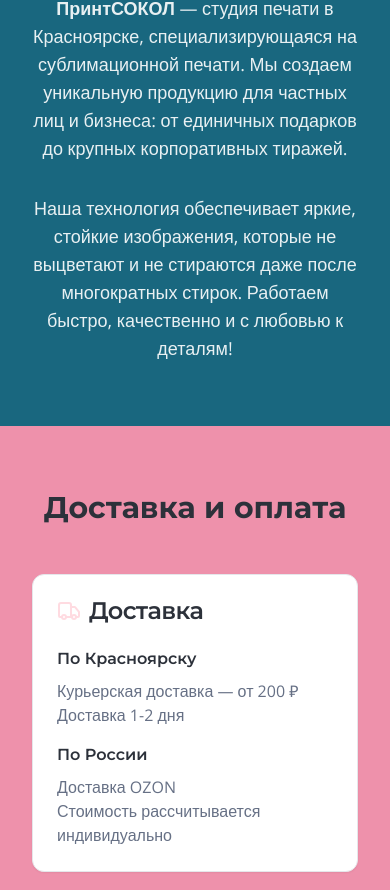
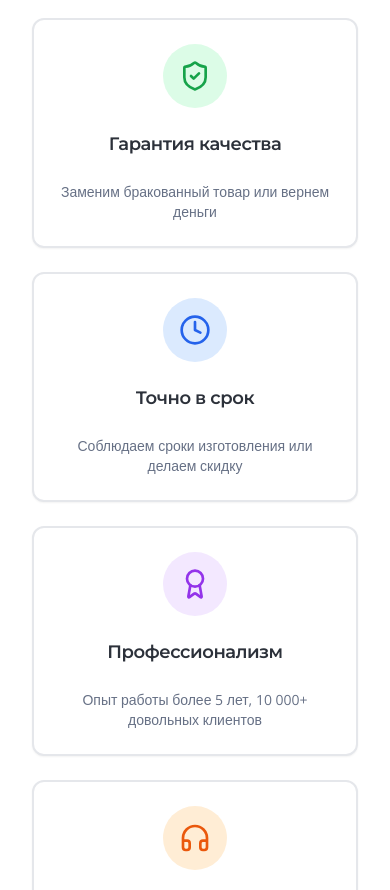
Before and after one commit to pr-poehali-dev/print-sokol-web, a React (Vite) app: page / in a window 390 px wide. Shown: the part 6534-7424 px from the top of the page. Built offline with nearby package versions, Linux system fonts and the light colour scheme.

Commit message:
ещё что ну-нибудь для улучшу на сайте

```diff
--- a/src/components/sections/ContentSections.tsx
+++ b/src/components/sections/ContentSections.tsx
@@ -147,6 +147,69 @@ export default function ContentSections() {
                 <p className="text-white font-semibold">Премиум футболка</p>
               </div>
             </div>
+          </div>
+        </div>
+      </section>
+
+      <section className="py-16 md:py-24 bg-white">
+        <div className="container">
+          <h2 className="text-3xl md:text-4xl font-bold text-center mb-12">Наши гарантии</h2>
+          <div className="grid grid-cols-1 md:grid-cols-2 lg:grid-cols-4 gap-6 max-w-6xl mx-auto">
+            <Card className="text-center hover:shadow-xl transition-all duration-300 border-2 hover:border-primary">
+              <CardHeader>
+                <div className="w-16 h-16 rounded-full bg-green-100 flex items-center justify-center mx-auto mb-4">
+                  <Icon name="ShieldCheck" className="text-green-600" size={32} />
+                </div>
+                <CardTitle className="text-lg">Гарантия качества</CardTitle>
+              </CardHeader>
+              <CardContent>
+                <p className="text-sm text-muted-foreground">
+                  Заменим бракованный товар или вернем деньги
+                </p>
+              </CardContent>
+            </Card>
+
+            <Card className="text-center hover:shadow-xl transition-all duration-300 border-2 hover:border-primary">
+              <CardHeader>
+                <div className="w-16 h-16 rounded-full bg-blue-100 flex items-center justify-center mx-auto mb-4">
+                  <Icon name="Clock" className="text-blue-600" size={32} />
+                </div>
+                <CardTitle className="text-lg">Точно в срок</CardTitle>
+              </CardHeader>
+              <CardContent>
+                <p className="text-sm text-muted-foreground">
+                  Соблюдаем сроки изготовления или делаем скидку
+                </p>
+              </CardContent>
+            </Card>
+
+            <Card className="text-center hover:shadow-xl transition-all duration-300 border-2 hover:border-primary">
+              <CardHeader>
+                <div className="w-16 h-16 rounded-full bg-purple-100 flex items-center justify-center mx-auto mb-4">
+                  <Icon name="Award" className="text-purple-600" size={32} />
+                </div>
+                <CardTitle className="text-lg">Профессионализм</CardTitle>
+              </CardHeader>
+              <CardContent>
+                <p className="text-sm text-muted-foreground">
+                  Опыт работы более 5 лет, 10 000+ довольных клиентов
+                </p>
+              </CardContent>
+            </Card>
+
+            <Card className="text-center hover:shadow-xl transition-all duration-300 border-2 hover:border-primary">
+              <CardHeader>
+                <div className="w-16 h-16 rounded-full bg-orange-100 flex items-center justify-center mx-auto mb-4">
+                  <Icon name="Headphones" className="text-orange-600" size={32} />
+                </div>
+                <CardTitle className="text-lg">Поддержка 24/7</CardTitle>
+              </CardHeader>
+              <CardContent>
+                <p className="text-sm text-muted-foreground">
+                  Консультации и помощь в любое время
+                </p>
+              </CardContent>
+            </Card>
           </div>
         </div>
       </section>
```
